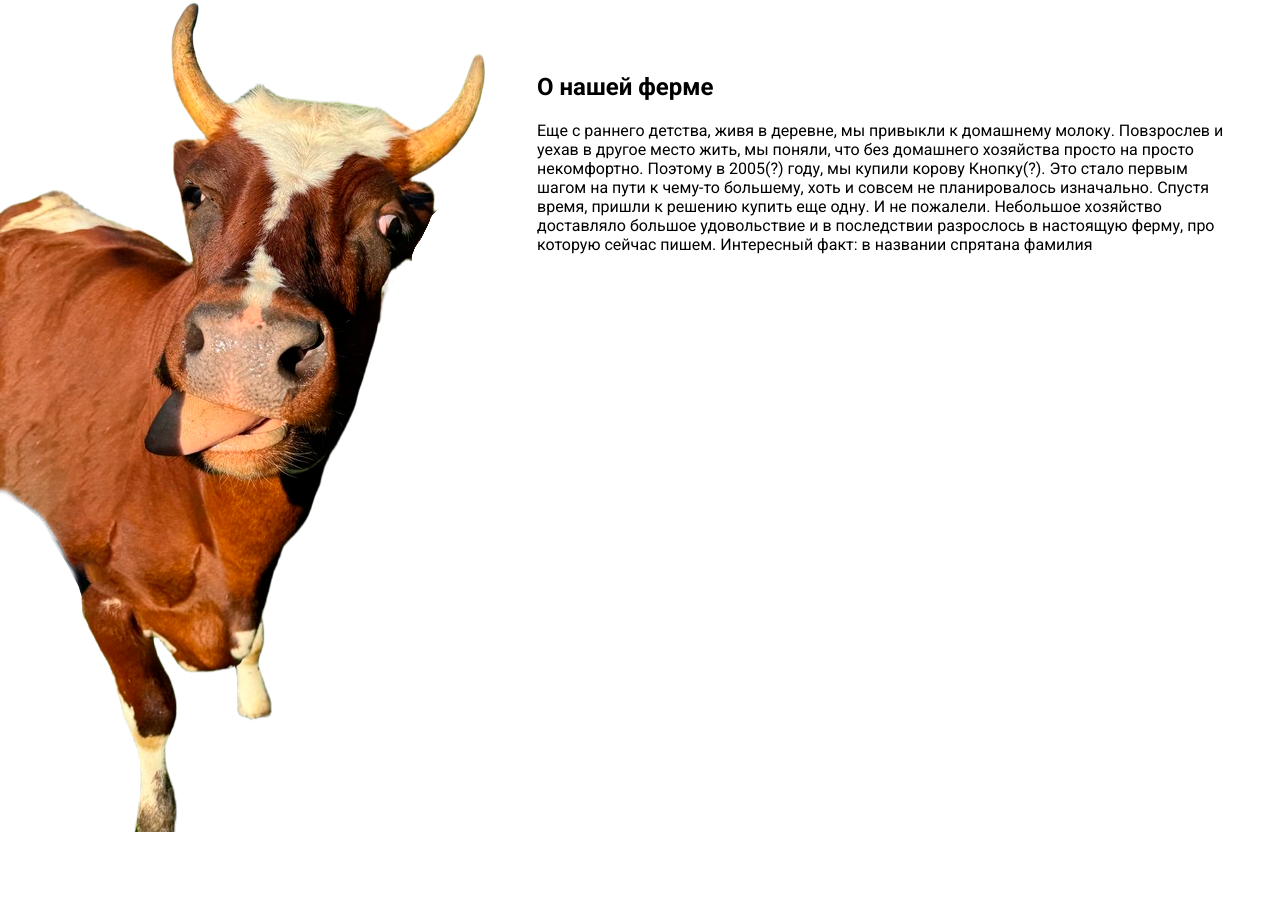
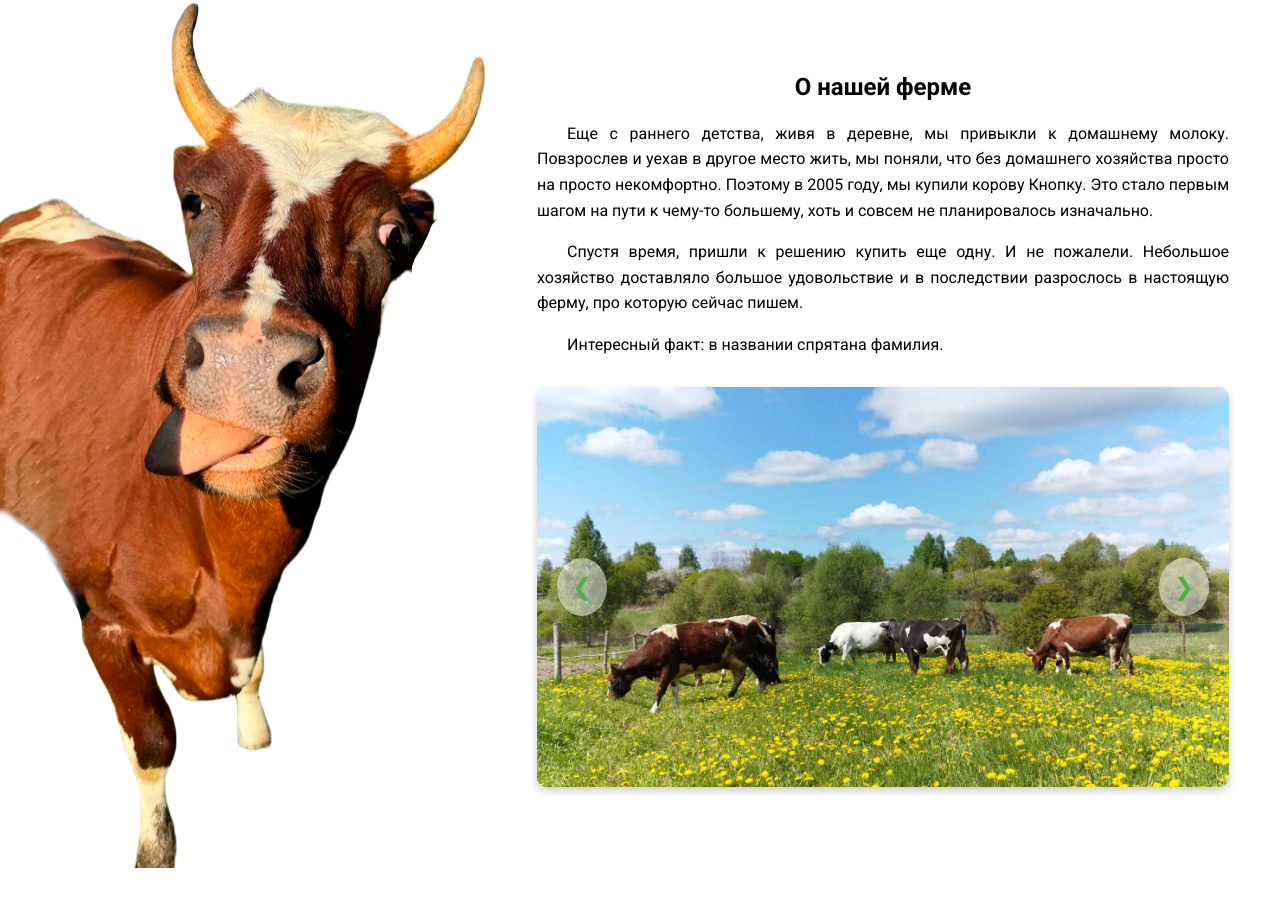
Before and after one commit to ElizabethKos/websiteKosarovka, a plain HTML site: page косаровка/index.html in a window 1280 px wide. Shown: the part 520-1426 px from the top of the page. Drawn offline with Linux system fonts and the light colour scheme.

Commit message:
fifth
photo

```diff
--- a/косаровка/index.html
+++ b/косаровка/index.html
@@ -49,16 +49,32 @@
         </div>
     </section>
 
-    <section id="about" class="about">
-        <div class="containerabout">
-            <div class="aboutus">
-            <h2 class="Usferma">О нашей ферме</h2>
-            <p>Еще с раннего детства, живя в деревне, мы привыкли к домашнему молоку. Повзрослев и уехав в другое место жить, мы поняли, что без домашнего хозяйства просто на просто некомфортно. Поэтому  в 2005(?) году, мы купили корову Кнопку(?).  Это стало первым шагом на пути к чему-то большему, хоть и совсем не планировалось изначально. Спустя время, пришли к решению купить еще одну. И не пожалели. Небольшое хозяйство доставляло большое удовольствие и в последствии разрослось в настоящую ферму, про которую сейчас пишем.
-Интересный факт: в названии спрятана фамилия </p>
+   <section id="about" class="about">
+    <div class="containerabout">
+        <div class="aboutus">
+            <h2 class="usferma">О нашей ферме</h2>
+            <div class="about-text">
+                <p>Еще с раннего детства, живя в деревне, мы привыкли к домашнему молоку. Повзрослев и уехав в другое место жить, мы поняли, что без домашнего хозяйства просто на просто некомфортно. Поэтому в 2005 году, мы купили корову Кнопку. Это стало первым шагом на пути к чему-то большему, хоть и совсем не планировалось изначально.</p>
+
+                <p>Спустя время, пришли к решению купить еще одну. И не пожалели. Небольшое хозяйство доставляло большое удовольствие и в последствии разрослось в настоящую ферму, про которую сейчас пишем. </p>
+                <p>Интересный факт: в названии спрятана фамилия.</p>
             </div>
-            <img src="images/cow4new.png" alt="Наша ферма" id="cowhappy">
+
+            <!-- Слайдер фотографий -->
+            <div class="farm-slider">
+                <button class="slider-arrow prev-arrow">&#10094;</button>
+                <div class="slider-images">
+                    <img src="images/farm1.jpg" alt="Ферма 1" class="slider-image active">
+                    <img src="images/farm2.jpg" alt="Ферма 2" class="slider-image">
+                    <img src="images/farm3.jpg" alt="Ферма 3" class="slider-image">
+                    <img src="images/farm5.jpg" alt="Ферма 5" class="slider-image">
+                </div>
+                <button class="slider-arrow next-arrow">&#10095;</button>
+            </div>
         </div>
-    </section>
+        <img src="images/cow4new.png" alt="Наша ферма" id="cowhappy">
+    </div>
+</section>
 
    <section id="products" class="products">
     <div class="container">
--- a/косаровка/script.js
+++ b/косаровка/script.js
@@ -12,3 +12,30 @@ document.querySelectorAll('nav a').forEach(anchor => {
 window.addEventListener('scroll', function() {
     // Например, появляющиеся элементы
 });
+document.addEventListener('DOMContentLoaded', function() {
+    const images = document.querySelectorAll('.slider-image');
+    const prevBtn = document.querySelector('.prev-arrow');
+    const nextBtn = document.querySelector('.next-arrow');
+    let currentIndex = 0;
+
+    function showImage(index) {
+        images.forEach(img => img.classList.remove('active'));
+        images[index].classList.add('active');
+    }
+
+    function nextImage() {
+        currentIndex = (currentIndex + 1) % images.length;
+        showImage(currentIndex);
+    }
+
+    function prevImage() {
+        currentIndex = (currentIndex - 1 + images.length) % images.length;
+        showImage(currentIndex);
+    }
+
+    nextBtn.addEventListener('click', nextImage);
+    prevBtn.addEventListener('click', prevImage);
+
+    // Автоматическая прокрутка каждые 5 секунд
+    setInterval(nextImage, 10000);
+});
--- a/косаровка/style.css
+++ b/косаровка/style.css
@@ -141,33 +141,116 @@ body {
     background-color: white;
     color: #4CAF50;
 }
-
-.containerabout{
+.containerabout {
     margin: 0 auto;
     padding: 20px 0;
     display: flex;
     flex-direction: row-reverse;
 }
 
-.aboutus{
-
-  padding: 30px;
-  margin: 20px;
-
-  border: 1px solid #fff;
+.aboutus {
+    padding: 30px;
+    margin: 20px;
+    border: 1px solid #fff;
 }
 
-.usferma{
-    text-align: center;
+.usferma {
+    text-align: center; /* Центрируем заголовок */
+    margin-bottom: 20px; /* Отступ после заголовка */
 }
 
+.about-text {
+    text-align: justify; /* Выравнивание по ширине */
+}
+
+.about-text p {
+    text-indent: 30px; /* Красная строка */
+    margin-bottom: 15px; /* Отступ между абзацами */
+    line-height: 1.6; /* Межстрочный интервал */
+}
+
+.about-text p:first-child {
+    margin-top: 0; /* Убираем отступ у первого абзаца */
+}
+
+.about-text p:last-child {
+    margin-bottom: 0; /* Убираем отступ у последнего абзаца */
+}
 #cowhappy{
 
 }.products {
     padding: 100px 0;
     text-align: center;
 }
+/* Стили для слайдера */
+.farm-slider {
+    position: relative;
+    margin: 30px auto;
+    width: 100%;
+    max-width: 800px;
+    height: 400px;
+    overflow: hidden;
+    border-radius: 10px;
+    box-shadow: 0 4px 8px rgba(0,0,0,0.2);
+}
 
+.slider-images {
+    position: relative;
+    width: 100%;
+    height: 100%;
+}
+
+.slider-image {
+    position: absolute;
+    width: 100%;
+    height: 100%;
+    object-fit: cover;
+    transition: opacity 0.5s ease;
+    opacity: 0;
+}
+
+.slider-image.active {
+    opacity: 1;
+}
+
+.slider-arrow {
+    position: absolute;
+    top: 50%;
+    transform: translateY(-50%);
+    background-color: rgba(255,255,255,0.5);
+    color: #4CAF50;
+    border: none;
+    font-size: 24px;
+    padding: 15px;
+    cursor: pointer;
+    border-radius: 50%;
+    z-index: 10;
+    transition: all 0.3s;
+}
+
+.slider-arrow:hover {
+    background-color: rgba(255,255,255,0.8);
+}
+
+.prev-arrow {
+    left: 20px;
+}
+
+.next-arrow {
+    right: 20px;
+}
+
+/* Адаптация для мобильных */
+@media (max-width: 768px) {
+    .farm-slider {
+        height: 300px;
+    }
+
+    .slider-arrow {
+        padding: 10px;
+        font-size: 18px;
+    }
+}
 .section-title {
     margin-bottom: 20px;
     font-size: 2rem;
```
Also changed, not shown: косаровка/images/farm1.jpg (added), косаровка/images/farm2.jpg (added), косаровка/images/farm3.jpg (added), косаровка/images/valya.png (added), косаровка/images/рамка.jpg (added), 3 other files.
